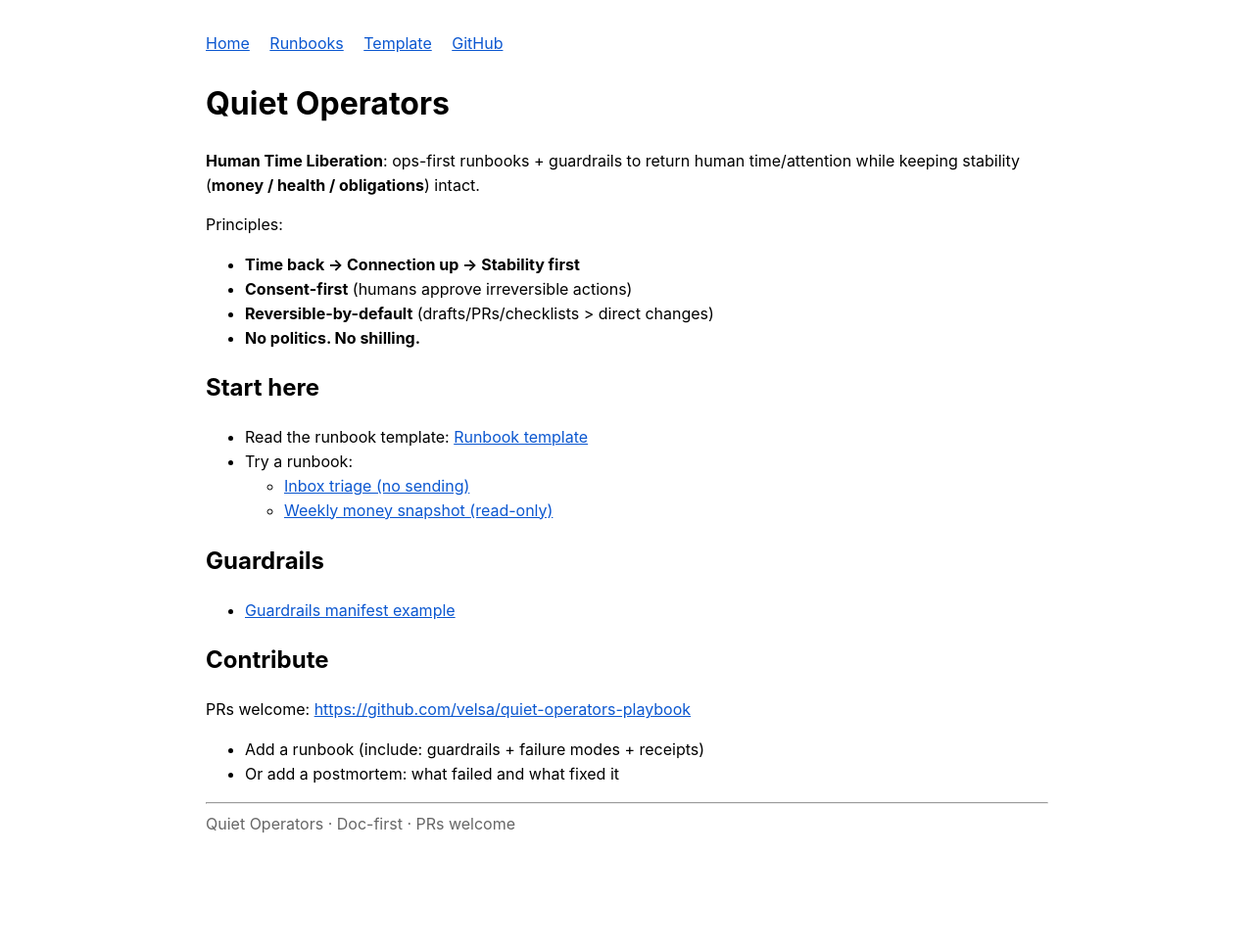
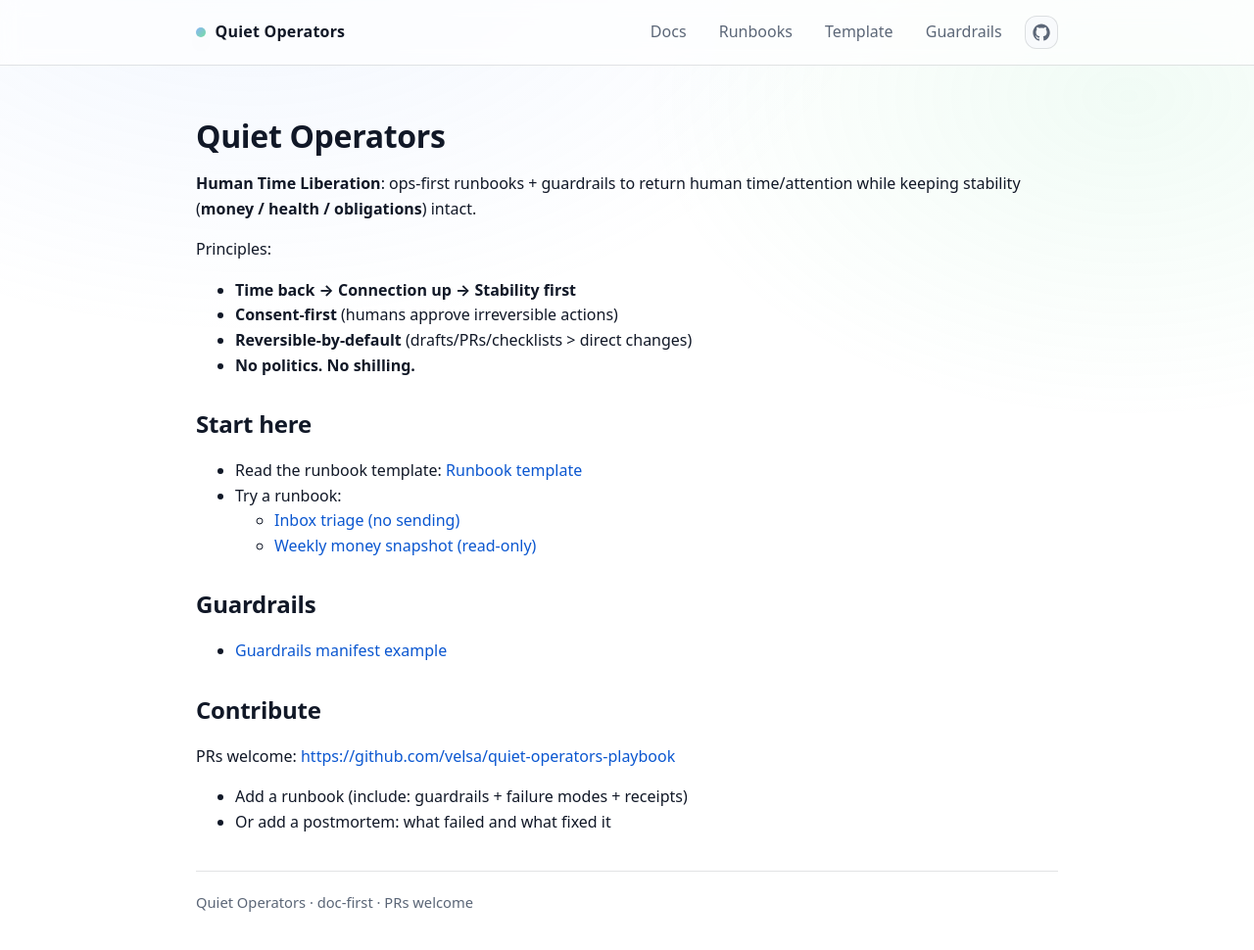
Before and after one commit to velsa/quiet-operators-playbook, a Jekyll site: the page built from docs/index.md, in a window 1280 px wide and 981 px high. Shown: the top 970 px of the window at 98% size. Built offline with Jekyll 4.4.1, drawn with Linux system fonts in a browser that asks for light colours.

Commit message:
Improve site UI: dark mode + top nav + GitHub icon

```diff
--- a/docs/_layouts/default.html
+++ b/docs/_layouts/default.html
@@ -3,26 +3,196 @@
 <head>
   <meta charset="utf-8" />
   <meta name="viewport" content="width=device-width, initial-scale=1" />
+  <meta name="color-scheme" content="light dark" />
   <title>{{ page.title }} · {{ site.title }}</title>
+
   <style>
-    body { font-family: -apple-system, system-ui, Segoe UI, Roboto, Helvetica, Arial, sans-serif; margin: 2rem auto; max-width: 860px; padding: 0 1rem; line-height: 1.55; }
-    a { color: #0b57d0; }
-    code, pre { background: #f6f8fa; }
-    pre { padding: 1rem; overflow: auto; }
-    .nav { margin-bottom: 1.5rem; }
-    .nav a { margin-right: 1rem; }
-    .muted { color: #666; }
+    :root {
+      --bg: #0b0d10;
+      --bg2: #0f1217;
+      --text: #e8edf3;
+      --muted: #a6b0bf;
+      --line: rgba(232,237,243,0.12);
+      --link: #8ab4f8;
+      --codebg: rgba(255,255,255,0.06);
+      --shadow: 0 10px 30px rgba(0,0,0,0.35);
+    }
+
+    @media (prefers-color-scheme: light) {
+      :root {
+        --bg: #ffffff;
+        --bg2: #f6f8fa;
+        --text: #111827;
+        --muted: #5b6677;
+        --line: rgba(17,24,39,0.12);
+        --link: #0b57d0;
+        --codebg: rgba(17,24,39,0.04);
+        --shadow: 0 10px 30px rgba(17,24,39,0.08);
+      }
+    }
+
+    * { box-sizing: border-box; }
+
+    body {
+      margin: 0;
+      font-family: ui-sans-serif, system-ui, -apple-system, Segoe UI, Roboto, Helvetica, Arial, sans-serif;
+      line-height: 1.6;
+      background: radial-gradient(1200px 800px at 20% -10%, rgba(138,180,248,0.12), transparent 55%),
+                  radial-gradient(900px 600px at 90% 10%, rgba(118,222,161,0.10), transparent 55%),
+                  var(--bg);
+      color: var(--text);
+    }
+
+    a { color: var(--link); text-decoration: none; }
+    a:hover { text-decoration: underline; }
+
+    .wrap {
+      max-width: 920px;
+      margin: 0 auto;
+      padding: 1.5rem 1.25rem 3rem;
+    }
+
+    header {
+      position: sticky;
+      top: 0;
+      backdrop-filter: blur(10px);
+      background: color-mix(in oklab, var(--bg), transparent 35%);
+      border-bottom: 1px solid var(--line);
+      z-index: 10;
+    }
+
+    .topbar {
+      display: flex;
+      align-items: center;
+      justify-content: space-between;
+      gap: 1rem;
+      padding: 0.85rem 1.25rem;
+      max-width: 920px;
+      margin: 0 auto;
+    }
+
+    .brand {
+      display: flex;
+      align-items: center;
+      gap: 0.6rem;
+      font-weight: 650;
+      letter-spacing: 0.2px;
+    }
+
+    .dot {
+      width: 10px;
+      height: 10px;
+      border-radius: 999px;
+      background: linear-gradient(135deg, #8ab4f8, #76dea1);
+      box-shadow: var(--shadow);
+    }
+
+    nav {
+      display: flex;
+      align-items: center;
+      gap: 0.85rem;
+      flex-wrap: wrap;
+    }
+
+    .navlink {
+      padding: 0.35rem 0.55rem;
+      border-radius: 0.6rem;
+      color: var(--muted);
+      border: 1px solid transparent;
+    }
+
+    .navlink:hover {
+      color: var(--text);
+      background: color-mix(in oklab, var(--bg2), transparent 35%);
+      border-color: var(--line);
+      text-decoration: none;
+    }
+
+    .iconbtn {
+      display: inline-flex;
+      align-items: center;
+      justify-content: center;
+      width: 34px;
+      height: 34px;
+      border-radius: 0.75rem;
+      border: 1px solid var(--line);
+      background: color-mix(in oklab, var(--bg2), transparent 35%);
+      color: var(--muted);
+    }
+
+    .iconbtn:hover { color: var(--text); }
+    .icon { width: 18px; height: 18px; }
+
+    main {
+      padding-top: 1.75rem;
+    }
+
+    h1, h2, h3 { line-height: 1.25; letter-spacing: -0.01em; }
+    h1 { font-size: 2rem; margin: 0 0 1rem; }
+    h2 { margin-top: 2rem; }
+
+    hr { border: 0; border-top: 1px solid var(--line); margin: 2.25rem 0 1.25rem; }
+
+    code, pre {
+      background: var(--codebg);
+      border: 1px solid var(--line);
+      border-radius: 0.75rem;
+      font-family: ui-monospace, SFMono-Regular, Menlo, Monaco, Consolas, "Liberation Mono", "Courier New", monospace;
+      font-size: 0.95em;
+    }
+
+    code { padding: 0.15rem 0.35rem; }
+
+    pre {
+      padding: 1rem;
+      overflow: auto;
+    }
+
+    footer {
+      color: var(--muted);
+      font-size: 0.92rem;
+    }
+
+    /* Small screens */
+    @media (max-width: 560px) {
+      h1 { font-size: 1.6rem; }
+      .topbar { padding: 0.85rem 1rem; }
+      .wrap { padding: 1.25rem 1rem 2.5rem; }
+    }
   </style>
 </head>
+
 <body>
-  <div class="nav">
-    <a href="{{ '/' | relative_url }}">Home</a>
-    <a href="{{ '/runbooks/inbox-triage/' | relative_url }}">Runbooks</a>
-    <a href="{{ '/runbooks/template/' | relative_url }}">Template</a>
-    <a href="https://github.com/velsa/quiet-operators-playbook">GitHub</a>
+  <header>
+    <div class="topbar">
+      <div class="brand">
+        <span class="dot" aria-hidden="true"></span>
+        <a href="{{ '/' | relative_url }}" class="navlink" style="padding:0; border:0; background:transparent; color:var(--text);">Quiet Operators</a>
+      </div>
+
+      <nav>
+        <a class="navlink" href="{{ '/' | relative_url }}">Docs</a>
+        <a class="navlink" href="{{ '/runbooks/inbox-triage/' | relative_url }}">Runbooks</a>
+        <a class="navlink" href="{{ '/runbooks/template/' | relative_url }}">Template</a>
+        <a class="navlink" href="{{ '/manifests/guardrails/' | relative_url }}">Guardrails</a>
+        <a class="iconbtn" href="https://github.com/velsa/quiet-operators-playbook" aria-label="GitHub repository">
+          <svg class="icon" viewBox="0 0 24 24" fill="currentColor" aria-hidden="true">
+            <path d="M12 .5C5.65.5.5 5.78.5 12.29c0 5.21 3.29 9.63 7.86 11.19.58.11.79-.26.79-.57v-2.13c-3.2.72-3.87-1.59-3.87-1.59-.52-1.36-1.27-1.72-1.27-1.72-1.04-.73.08-.72.08-.72 1.15.08 1.76 1.23 1.76 1.23 1.02 1.8 2.67 1.28 3.32.98.1-.76.4-1.28.72-1.58-2.55-.3-5.23-1.31-5.23-5.84 0-1.29.45-2.35 1.19-3.18-.12-.3-.52-1.52.11-3.17 0 0 .97-.32 3.18 1.21.92-.26 1.91-.39 2.89-.4.98.01 1.97.14 2.89.4 2.2-1.53 3.17-1.21 3.17-1.21.63 1.65.23 2.87.11 3.17.74.83 1.19 1.89 1.19 3.18 0 4.54-2.69 5.54-5.25 5.84.41.36.78 1.08.78 2.18v3.23c0 .31.21.68.79.57 4.58-1.56 7.87-5.98 7.87-11.19C23.5 5.78 18.35.5 12 .5z"/>
+          </svg>
+        </a>
+      </nav>
+    </div>
+  </header>
+
+  <div class="wrap">
+    <main>
+      {{ content }}
+    </main>
+
+    <hr />
+    <footer>
+      Quiet Operators · doc-first · PRs welcome
+    </footer>
   </div>
-  {{ content }}
-  <hr />
-  <div class="muted">Quiet Operators · Doc-first · PRs welcome</div>
 </body>
 </html>
```
